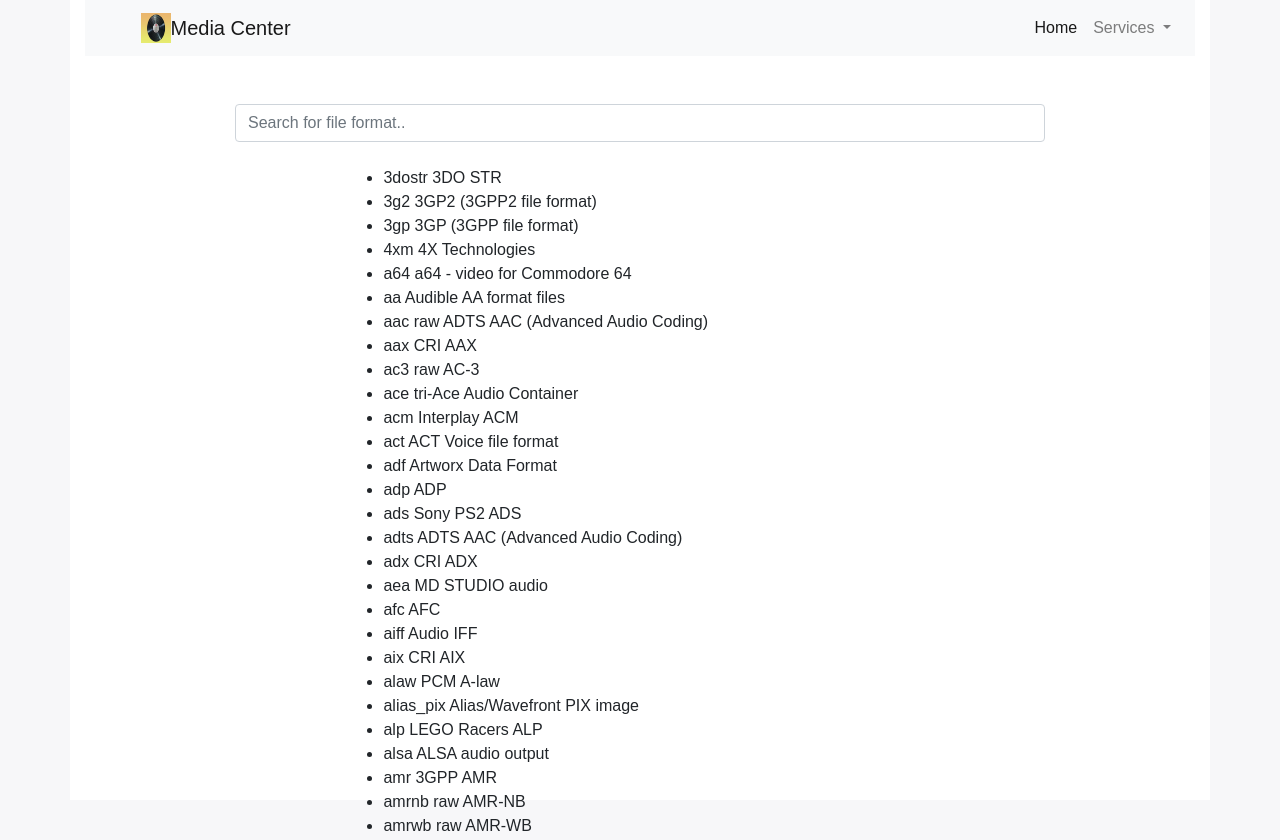
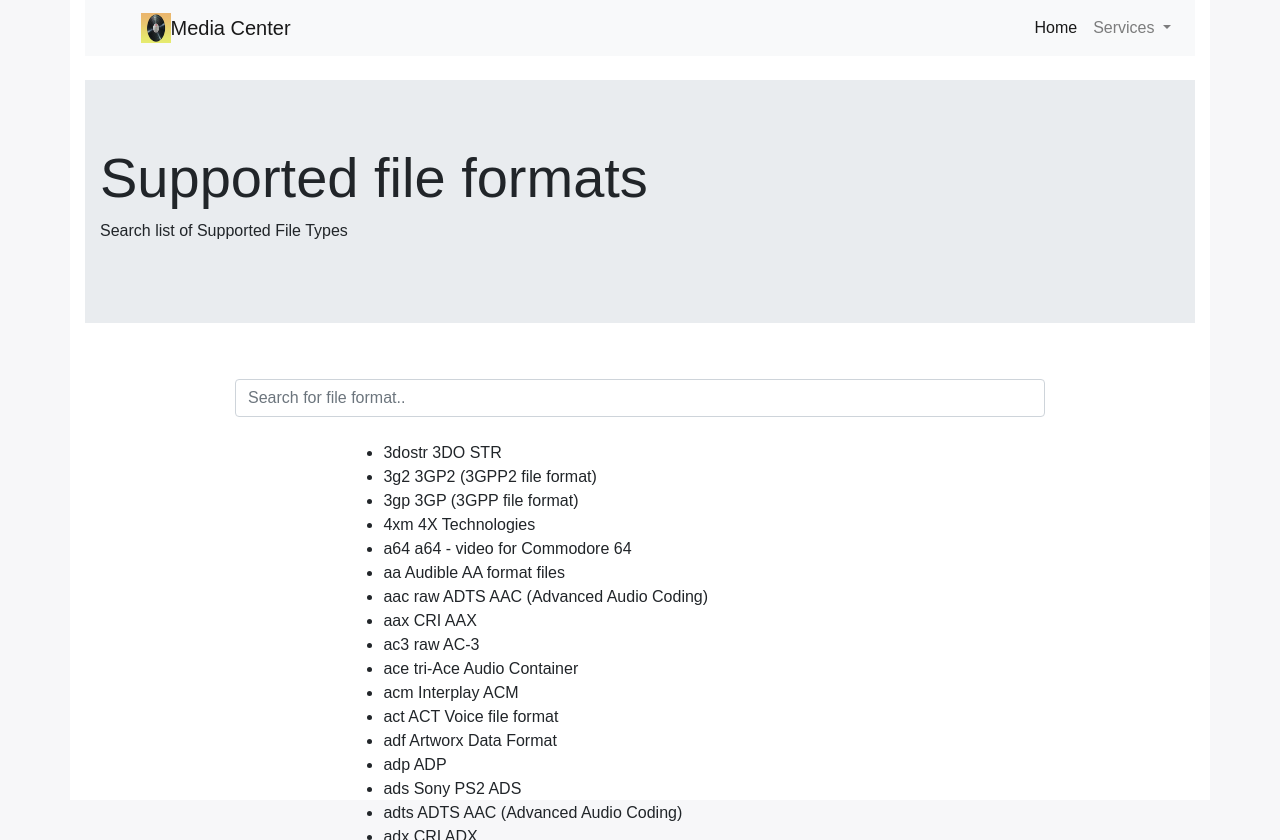
Before and after one commit to tony-darco/media_center, a Flask app: page /formats in a window 1280 px wide. Shown: the top 840 px of the page. Run offline with Flask 3, Linux system fonts and the light colour scheme; parts of the project's set-up code (start-up, migrations or seed data) failed here and were passed over; some libraries are stand-ins or nearby versions.

Commit message:
jumbotron added to temps

```diff
--- a/templates/formats.html
+++ b/templates/formats.html
@@ -1,14 +1,13 @@
 {%extends "base_template.html"%}
 
-{% block head %}
-Supported file formats
-{% endblock %}
-
-{% block description %}
-    <p class="mb-3">Search list of Supported File Types</p>
-{% endblock %}
 
 {% block body_content %}
+    <div class="jumbotron jumbotron-fluid">
+        <div class="container">
+            <h1 class="display-4">Supported file formats</h1>
+            <p class="mb-3">Search list of Supported File Types</p>
+        </div>
+    </div>
 <div class="container d-flex flex-column">
     <br>
     <div class="input-group" >
```
